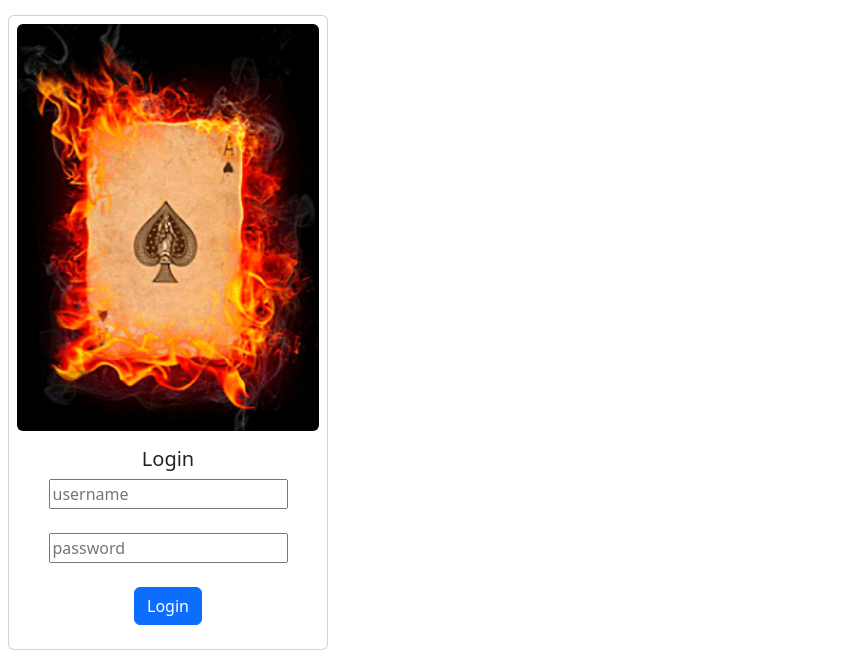
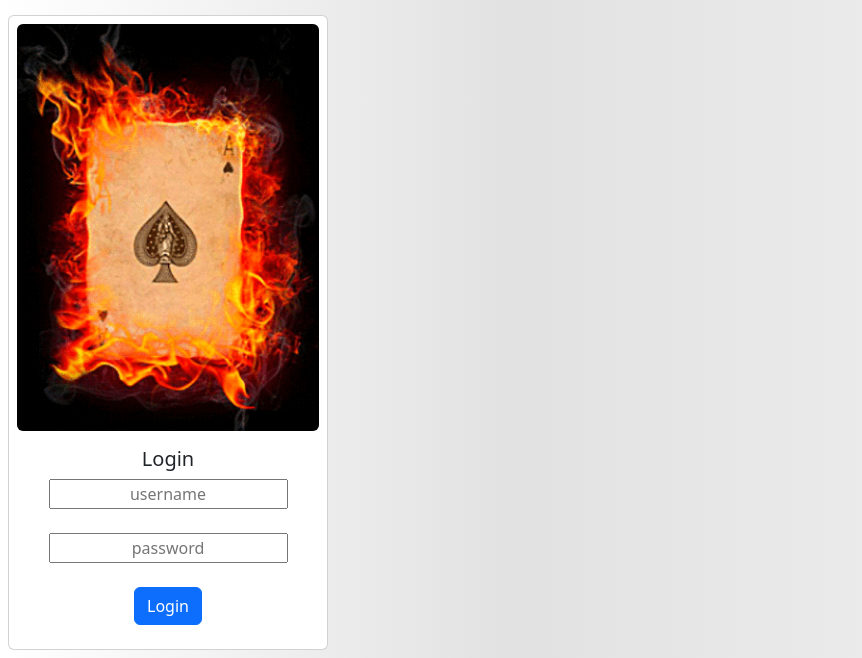
Before and after one commit to rtillies/ps-sba-html-css, a plain HTML site: page login.html in a window 1280 px wide. Shown: the part 153-811 px from the top of the page, without its empty margins (0-862 px from the left). Drawn offline with nearby package versions, Linux system fonts and the light colour scheme.

Commit message:
Final external CSS

```diff
--- a/spades.css
+++ b/spades.css
@@ -1,4 +1,23 @@
+/* Background gradient for all pages */
+body {
+  background: rgb(255, 255, 255);
+  background: linear-gradient(90deg, #ffff, #dddd 40%, #ccc3 100%);
+  background-size: 100%;
+}
+
+/* Accordion on variations.html */
 .accordion img {
   width: 20%;
   margin: 1%;
 }
+
+/* Table size on lessons.html */
+#lessons {
+  display: flex;
+  flex: 50%;
+}
+
+/* Center text on login.html */
+input, ::-webkit-input-placeholder {
+  text-align: center;
+}
```
